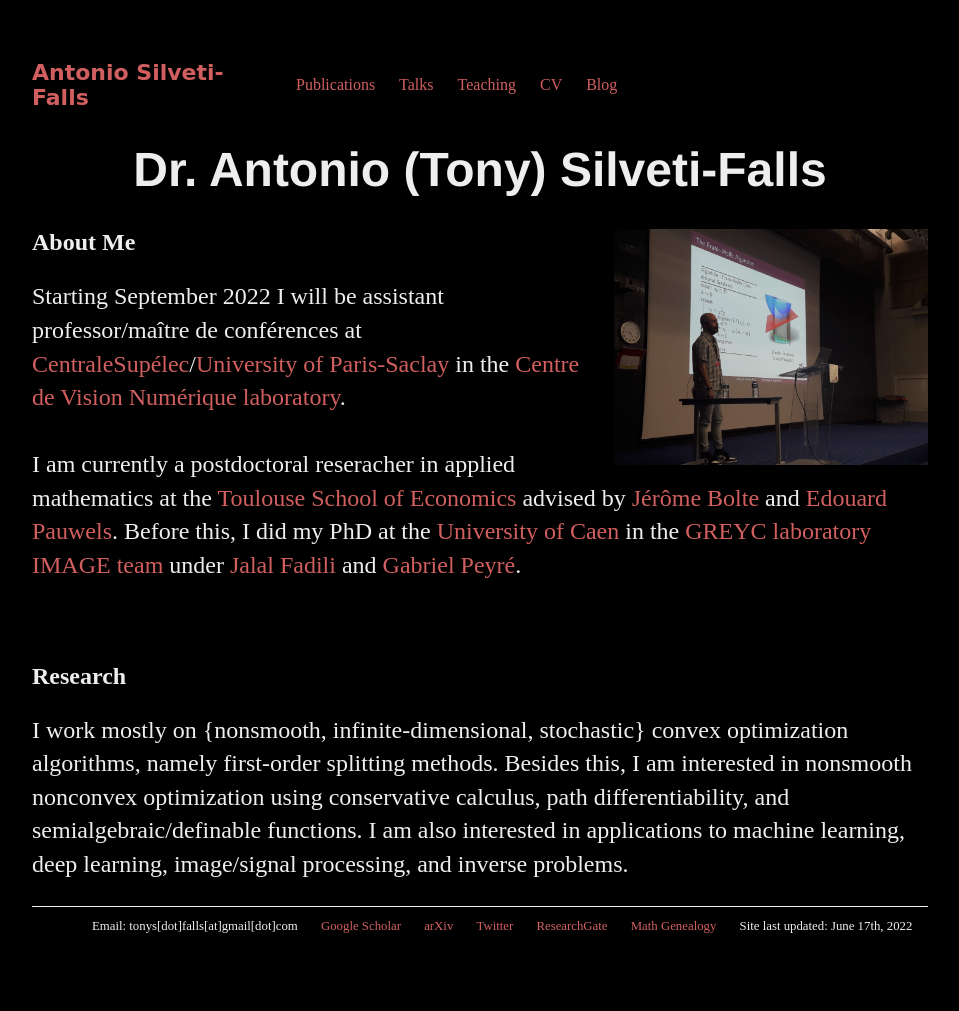
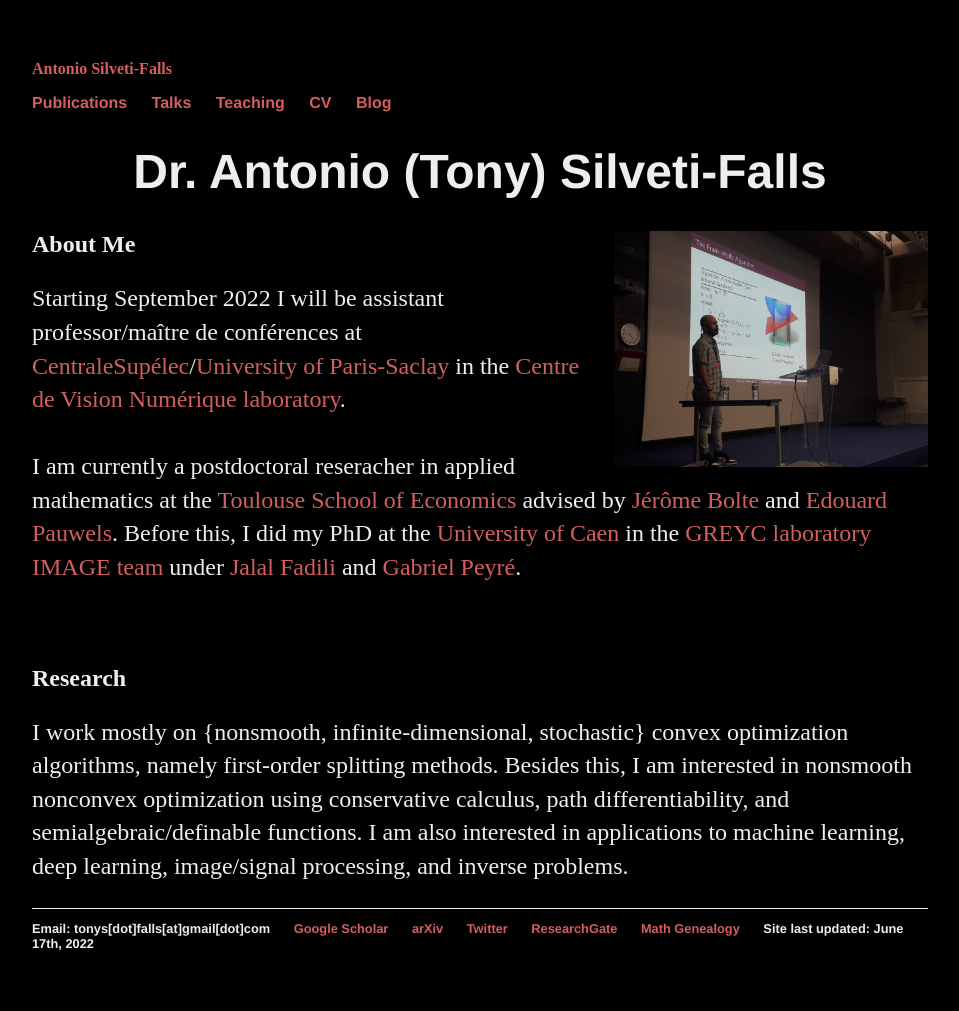
Before and after one commit to tonysf/tonysf.github.io, a Jekyll site: the page built from index.html, in a window 1280 px wide. Shown: the whole page, without its empty margins (160-1119 px from the left). Built offline with Jekyll 4.4.1, drawn with Linux system fonts in a browser that asks for light colours.

Commit message:
Revert "css"
This reverts commit f7d0de01441882b8885170034ad0ff41ef2a5c56.

```diff
--- a/_layouts/default.html
+++ b/_layouts/default.html
@@ -5,10 +5,7 @@
         <link rel="stylesheet" type="text/css" href="/main.css">
 	</head>
 	<body>
-		<header>
-			<div class="name">
-				<a href="/index.html"><b>Antonio Silveti-Falls</b></a>
-			</div>
+		<header><a href="/index.html"><b>Antonio Silveti-Falls</b></a>
 		<nav>
     		<ul>
         		<li><a href="/publications.html">Publications</a></li>
--- a/main.css
+++ b/main.css
@@ -4,31 +4,15 @@ body {
     color: #eeeeee;
     background-color: black;
 }
-header{
-    text-align: right;
-    display: flex;
-    align-items: center;
-}
-header .name{
-    width: 25%;
-    text-align: left;
-    font-size: 22px;
-    font-family: "Dejavu Sans", Monaco, monospace;
-    font-weight: bold;
-}
-nav ul,  {
+nav ul, footer ul {
     font-family:'Helvetica', 'Arial', 'Sans-Serif';
     padding: 0px;
     list-style: none;
     font-weight: bold;
 }
-nav ul li {
+nav ul li, footer ul li {
     display: inline;
     margin-right: 20px;
-}
-footer ul li {
-    display: inline;
-    margin-left: 20px;
 }
 a {
     text-decoration: none;
```
